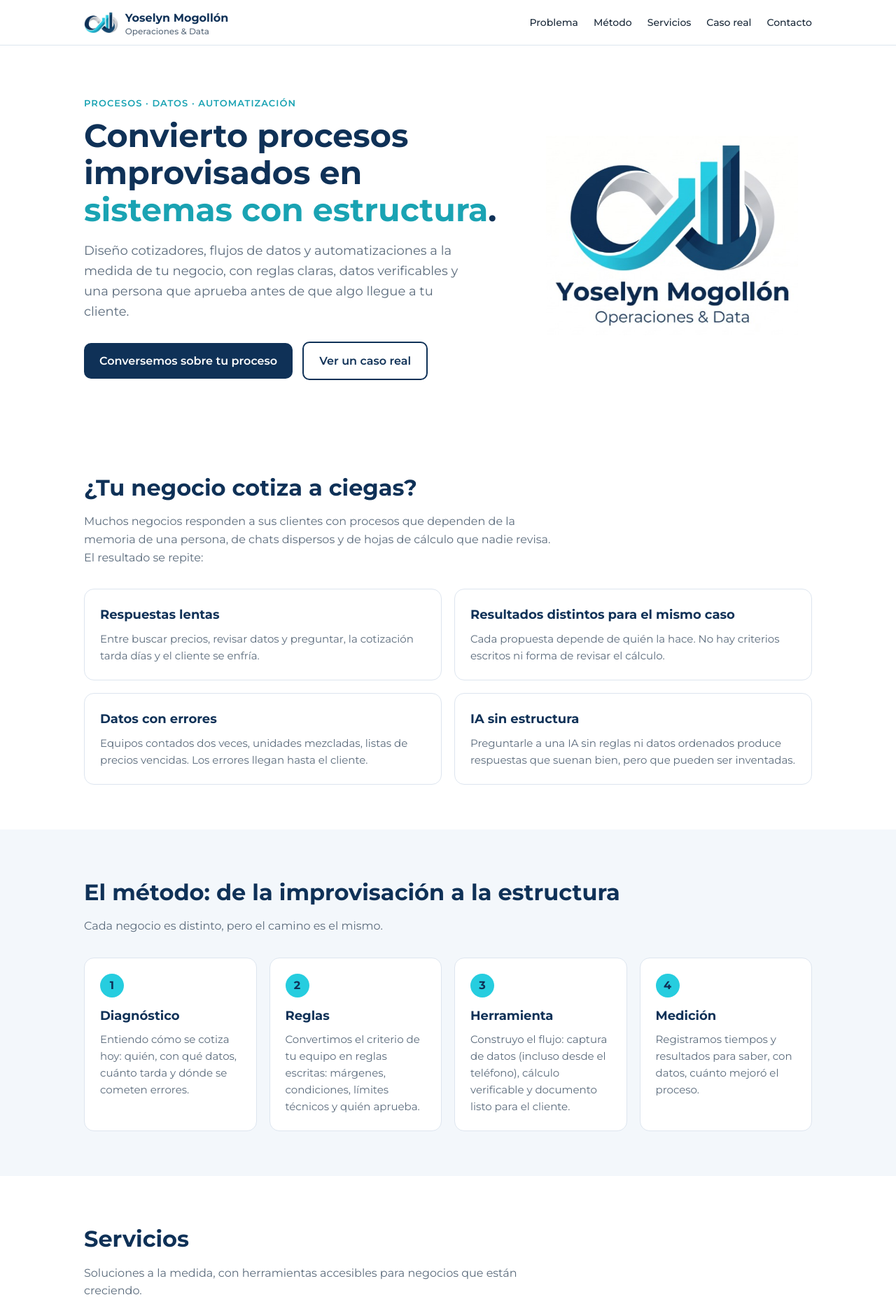
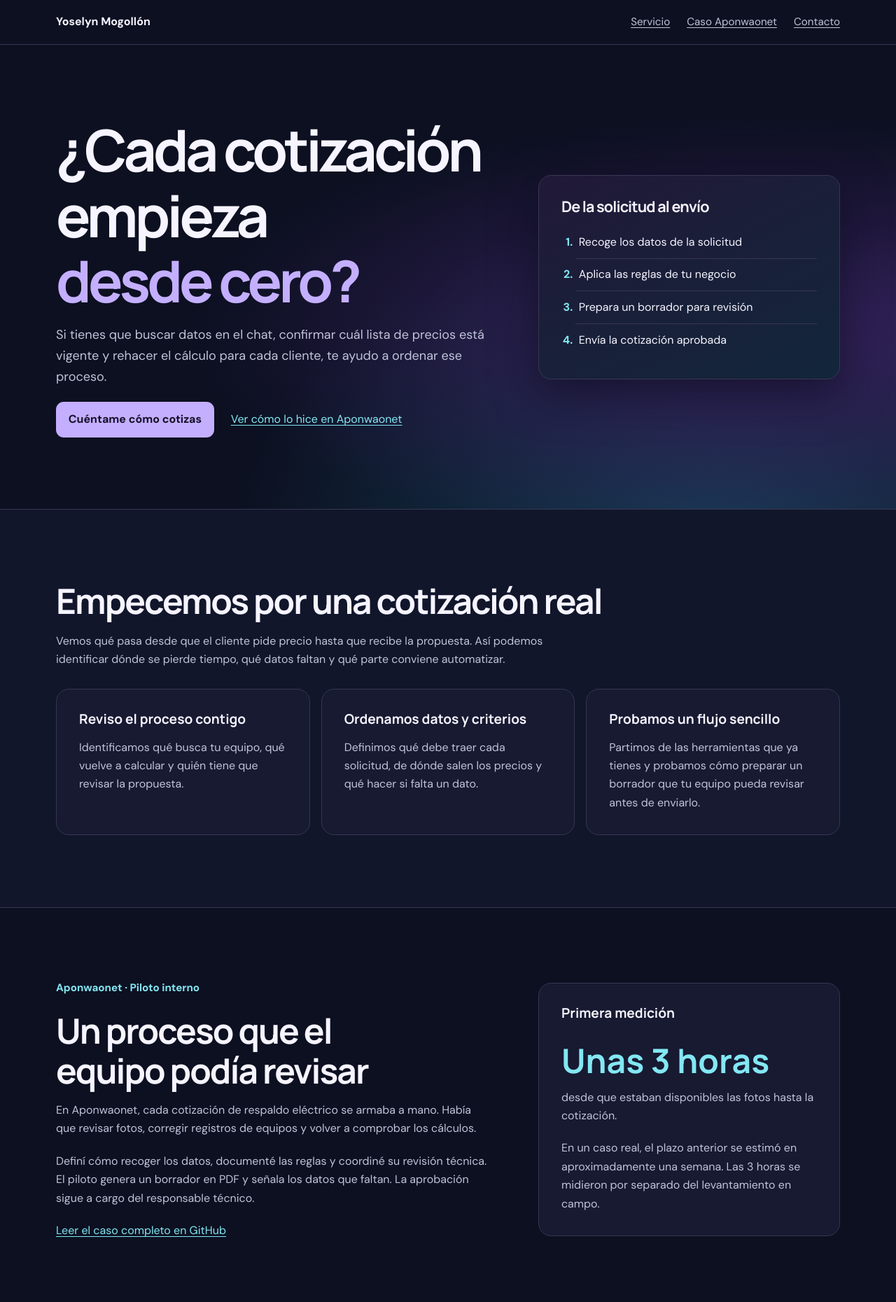
Before and after one commit to yoselynm2g/portafolio-operaciones-automatizacion_Yoselyn, a plain HTML site: page docs/index.html in a window 1280 px wide. Shown: the top 1860 px of the page at 70% size. Drawn offline with Linux system fonts and the light colour scheme.

Commit message:
Adapta la página de servicios a la voz de Yoselyn

```diff
--- a/docs/index.html
+++ b/docs/index.html
@@ -3,210 +3,178 @@
 <head>
   <meta charset="utf-8">
   <meta name="viewport" content="width=device-width, initial-scale=1">
-<title>Yoselyn Mogollón · Operaciones &amp; Data</title>
-<meta name="description" content="Convierto procesos improvisados en sistemas con estructura: cotizadores, flujos de datos y automatizaciones a la medida de tu negocio.">
+  <title>Yoselyn Mogollón | Cotizaciones y procesos</title>
+  <meta name="description" content="Organiza las solicitudes, los precios y las reglas de tu negocio para preparar cotizaciones que tu equipo pueda revisar.">
   <link rel="icon" href="img/simbolo.png">
   <link rel="preconnect" href="https://fonts.googleapis.com">
   <link rel="preconnect" href="https://fonts.gstatic.com" crossorigin>
-<link href="https://fonts.googleapis.com/css2?family=Montserrat:wght@400;500;600;700&display=swap" rel="stylesheet">
+  <link href="https://fonts.googleapis.com/css2?family=DM+Sans:wght@400;500;600;700&family=Manrope:wght@600;700;800&display=swap" rel="stylesheet">
   <style>
     :root {
-    --navy: #0f3157;
-    --navy-2: #13406b;
-    --cyan: #26cddf;
-    --cyan-dark: #1aa3b3;
-    --gray: #cfd6e6;
-    --ink: #1b2a3a;
-    --muted: #5b6b7c;
-    --bg: #ffffff;
-    --bg-soft: #f3f7fb;
-    --card: #ffffff;
-    --border: #dde5ef;
+      color-scheme: dark;
+      --bg: #0c1021;
+      --panel: #171a31;
+      --text: #f6f4ff;
+      --muted: #c0c3d9;
+      --violet: #c4afff;
+      --cyan: #83e7f3;
+      --line: #393653;
     }
     * { box-sizing: border-box; }
-  html { scroll-behavior: smooth; }
-  body { margin: 0; font-family: "Montserrat", system-ui, sans-serif; color: var(--ink); background: var(--bg); line-height: 1.6; }
-  a { color: var(--navy-2); }
-  .wrap { max-width: 1080px; margin: 0 auto; padding: 0 20px; }
-
-  header { position: sticky; top: 0; z-index: 10; background: rgba(255,255,255,.94); backdrop-filter: blur(6px); border-bottom: 1px solid var(--border); }
-  .nav { display: flex; align-items: center; justify-content: space-between; height: 64px; gap: 16px; }
-  .brand { display: flex; align-items: center; gap: 10px; text-decoration: none; color: var(--navy); font-weight: 700; }
-  .brand img { height: 30px; width: auto; }
-  .brand small { display: block; font-weight: 500; color: var(--muted); font-size: 12px; line-height: 1; }
-  .nav nav { display: flex; gap: 22px; }
-  .nav nav a { text-decoration: none; color: var(--ink); font-weight: 500; font-size: 14px; }
-  .nav nav a:hover { color: var(--cyan-dark); }
-
-  .hero { background: #ffffff; padding: 72px 0 64px; }
-  .hero-grid { display: grid; grid-template-columns: 1.2fr .8fr; gap: 40px; align-items: center; }
-  .eyebrow { color: var(--cyan-dark); font-weight: 600; text-transform: uppercase; letter-spacing: .08em; font-size: 13px; margin: 0 0 10px; }
-  h1 { color: var(--navy); font-size: clamp(30px, 4.4vw, 46px); line-height: 1.15; margin: 0 0 18px; }
-  h1 span { color: var(--cyan-dark); }
-  .lead { font-size: 18px; color: var(--muted); margin: 0 0 28px; max-width: 560px; }
-  .btn { display: inline-block; padding: 13px 22px; border-radius: 10px; font-weight: 600; text-decoration: none; transition: transform .15s ease; }
-  .btn:hover { transform: translateY(-1px); }
-  .btn-primary { background: var(--navy); color: #fff; }
-  .btn-ghost { color: var(--navy); border: 2px solid var(--navy); margin-left: 10px; }
-  .hero-logo { text-align: center; }
-  .hero-logo img { width: 100%; max-width: 360px; height: auto; }
-
-  section { padding: 64px 0; }
-  section.soft { background: var(--bg-soft); }
-  h2 { color: var(--navy); font-size: clamp(24px, 3vw, 32px); margin: 0 0 10px; }
-  .sub { color: var(--muted); margin: 0 0 32px; max-width: 680px; }
-
-  .grid { display: grid; gap: 18px; }
-  .g4 { grid-template-columns: repeat(4, 1fr); }
-  .g2 { grid-template-columns: repeat(2, 1fr); }
-  .card { background: var(--card); border: 1px solid var(--border); border-radius: 14px; padding: 22px; }
-  .card h3 { margin: 0 0 8px; color: var(--navy); font-size: 18px; }
-  .card p { margin: 0; color: var(--muted); font-size: 15px; }
-  .pain li { margin-bottom: 8px; }
-  .num { display: inline-flex; align-items: center; justify-content: center; width: 34px; height: 34px; border-radius: 50%; background: var(--cyan); color: var(--navy); font-weight: 700; margin-bottom: 12px; }
-
-  .case { display: grid; grid-template-columns: 1fr 1fr; gap: 28px; align-items: center; }
-  .metric { display: flex; align-items: center; gap: 18px; background: var(--navy); color: #fff; border-radius: 16px; padding: 26px; }
-  .metric .from, .metric .to { text-align: center; flex: 1; }
-  .metric strong { display: block; font-size: 30px; line-height: 1.1; white-space: nowrap; }
-  .metric .to strong { color: var(--cyan); }
-  .metric small { opacity: .85; font-size: 13px; }
-  .metric .arrow { font-size: 28px; color: var(--cyan); }
-  .note { font-size: 13px; color: var(--muted); margin-top: 10px; }
-  .checks { list-style: none; padding: 0; margin: 0; }
-  .checks li { padding-left: 26px; position: relative; margin-bottom: 10px; }
-  .checks li::before { content: "✓"; position: absolute; left: 0; color: var(--cyan-dark); font-weight: 700; }
-
-  .cta { background: var(--navy); color: #fff; text-align: center; }
-  .cta h2 { color: #fff; }
-  .cta p { color: #d7e3f1; margin: 0 auto 26px; max-width: 620px; }
-  .cta .btn-primary { background: var(--cyan); color: var(--navy); }
-  .cta .btn-ghost { border-color: #fff; color: #fff; }
-
-  footer { padding: 26px 0; font-size: 13px; color: var(--muted); text-align: center; }
-
-  @media (max-width: 860px) {
-    .hero-grid, .case { grid-template-columns: 1fr; }
-    .hero-logo { order: -1; }
-    .hero-logo img { max-width: 220px; }
-    .g4 { grid-template-columns: repeat(2, 1fr); }
-    .nav nav { display: none; }
+    body {
+      margin: 0;
+      background: var(--bg);
+      color: var(--text);
+      font: 1rem/1.65 "DM Sans", system-ui, sans-serif;
     }
-  @media (max-width: 520px) {
-    .g4, .g2 { grid-template-columns: 1fr; }
-    .btn-ghost { margin: 10px 0 0; }
-    .metric { flex-direction: column; gap: 6px; }
-    .metric .arrow { transform: rotate(90deg); }
-    .metric strong { font-size: 26px; }
+    a { color: var(--cyan); text-underline-offset: .2em; }
+    a:focus-visible { outline: 3px solid var(--cyan); outline-offset: 5px; }
+    .wrap { width: min(70rem, calc(100% - 2.5rem)); margin-inline: auto; }
+    header { border-bottom: 1px solid var(--line); }
+    .nav, nav, .actions {
+      display: flex;
+      align-items: center;
+      flex-wrap: wrap;
+      gap: .75rem 1.5rem;
+    }
+    .nav { justify-content: space-between; padding-block: 1.15rem; }
+    .brand { font-weight: 700; color: var(--text); text-decoration: none; }
+    nav a { font-size: .95rem; color: var(--muted); }
+    section { padding-block: clamp(3.5rem, 8vw, 7rem); }
+    h1, h2, h3 {
+      font-family: Manrope, system-ui, sans-serif;
+      line-height: 1.14;
+      margin: 0 0 1rem;
+      text-wrap: balance;
+    }
+    h1 { font-size: clamp(2.35rem, 6.5vw, 5.15rem); letter-spacing: -.06em; }
+    h2 { font-size: clamp(1.8rem, 4vw, 3.1rem); letter-spacing: -.04em; }
+    h3 { font-size: 1.2rem; }
+    p { margin: 0 0 1.25rem; color: var(--muted); max-width: 65ch; }
+    .hero {
+      background: radial-gradient(ellipse at 85% 62%, #36205c 0%, transparent 53%),
+                  radial-gradient(ellipse at 80% 108%, #153d55 0%, transparent 48%);
+    }
+    .split { display: grid; gap: clamp(1.5rem, 5vw, 4rem); align-items: center; }
+    .accent { color: var(--violet); }
+    .lead { font-size: 1.13rem; }
+    .button {
+      display: inline-block;
+      border: 1px solid transparent;
+      border-radius: .7rem;
+      padding: .7rem 1.05rem;
+      background: var(--violet);
+      color: #15102a;
+      text-decoration: none;
+      font-weight: 700;
+    }
+    .button:hover { background: var(--cyan); }
+    .flow, .card, .metric {
+      border: 1px solid var(--line);
+      border-radius: 1.15rem;
+      padding: clamp(1.15rem, 3vw, 2rem);
+      background: var(--panel);
+    }
+    .flow {
+      background: linear-gradient(155deg, #211938, #12263a);
+      box-shadow: 0 1.2rem 4rem #090b19a0;
+    }
+    .flow-title { font-size: 1.35rem; }
+    .flow ol { padding-left: 1.25rem; margin: 0; }
+    .flow li { padding: .6rem .3rem; }
+    .flow li + li { border-top: 1px solid var(--line); }
+    .flow li::marker { color: var(--cyan); font-weight: 700; }
+    .band { background: #11162b; border-block: 1px solid var(--line); }
+    .cards { display: grid; gap: 1rem; margin-top: 1.75rem; }
+    .card p, .metric p:last-child { margin-bottom: 0; }
+    .source-label { color: var(--cyan); font-size: .95rem; font-weight: 700; }
+    .metric strong {
+      display: block;
+      font-family: Manrope, system-ui, sans-serif;
+      font-size: clamp(1.85rem, 4vw, 3rem);
+      color: var(--cyan);
+    }
+    footer { border-top: 1px solid var(--line); padding-block: 1.5rem; color: var(--muted); }
+    @media (min-width: 48rem) {
+      .split { grid-template-columns: 1.45fr 1fr; }
+      .cards { grid-template-columns: repeat(3, 1fr); }
     }
   </style>
 </head>
 <body>
-
   <header>
     <div class="wrap nav">
-    <a class="brand" href="#">
-      <img src="img/simbolo.png" alt="">
-      <div>Yoselyn Mogollón<small>Operaciones &amp; Data</small></div>
-    </a>
-    <nav>
-      <a href="#problema">Problema</a>
-      <a href="#metodo">Método</a>
-      <a href="#servicios">Servicios</a>
-      <a href="#caso">Caso real</a>
+      <a class="brand" href="#inicio">Yoselyn Mogollón</a>
+      <nav aria-label="Navegación principal">
+        <a href="#servicio">Servicio</a>
+        <a href="#caso">Caso Aponwaonet</a>
         <a href="#contacto">Contacto</a>
       </nav>
     </div>
   </header>
-
-<section class="hero">
-  <div class="wrap hero-grid">
+  <main id="inicio">
+    <section class="hero" aria-labelledby="titulo">
+      <div class="wrap split">
         <div>
-      <p class="eyebrow">Procesos · Datos · Automatización</p>
-      <h1>Convierto procesos improvisados en <span>sistemas con estructura</span>.</h1>
-      <p class="lead">Diseño cotizadores, flujos de datos y automatizaciones a la medida de tu negocio, con reglas claras, datos verificables y una persona que aprueba antes de que algo llegue a tu cliente.</p>
-      <a class="btn btn-primary" href="#contacto">Conversemos sobre tu proceso</a>
-      <a class="btn btn-ghost" href="#caso">Ver un caso real</a>
+          <h1 id="titulo">¿Cada cotización empieza <span class="accent">desde cero?</span></h1>
+          <p class="lead">Si tienes que buscar datos en el chat, confirmar cuál lista de precios está vigente y rehacer el cálculo para cada cliente, te ayudo a ordenar ese proceso.</p>
+          <div class="actions">
+            <a class="button" href="#contacto">Cuéntame cómo cotizas</a>
+            <a href="#caso">Ver cómo lo hice en Aponwaonet</a>
           </div>
-    <div class="hero-logo"><img src="img/logo-completo.png" alt="Logo de Yoselyn Mogollón, Operaciones y Data"></div>
         </div>
-</section>
-
-<section id="problema">
-  <div class="wrap">
-    <h2>¿Tu negocio cotiza a ciegas?</h2>
-    <p class="sub">Muchos negocios responden a sus clientes con procesos que dependen de la memoria de una persona, de chats dispersos y de hojas de cálculo que nadie revisa. El resultado se repite:</p>
-    <div class="grid g2">
-      <div class="card"><h3>Respuestas lentas</h3><p>Entre buscar precios, revisar datos y preguntar, la cotización tarda días y el cliente se enfría.</p></div>
-      <div class="card"><h3>Resultados distintos para el mismo caso</h3><p>Cada propuesta depende de quién la hace. No hay criterios escritos ni forma de revisar el cálculo.</p></div>
-      <div class="card"><h3>Datos con errores</h3><p>Equipos contados dos veces, unidades mezcladas, listas de precios vencidas. Los errores llegan hasta el cliente.</p></div>
-      <div class="card"><h3>IA sin estructura</h3><p>Preguntarle a una IA sin reglas ni datos ordenados produce respuestas que suenan bien, pero que pueden ser inventadas.</p></div>
+        <div class="flow">
+          <h2 class="flow-title">De la solicitud al envío</h2>
+          <ol>
+            <li>Recoge los datos de la solicitud</li>
+            <li>Aplica las reglas de tu negocio</li>
+            <li>Prepara un borrador para revisión</li>
+            <li>Envía la cotización aprobada</li>
+          </ol>
         </div>
       </div>
     </section>
 
-<section id="metodo" class="soft">
+    <section id="servicio" class="band">
       <div class="wrap">
-    <h2>El método: de la improvisación a la estructura</h2>
-    <p class="sub">Cada negocio es distinto, pero el camino es el mismo.</p>
-    <div class="grid g4">
-      <div class="card"><div class="num">1</div><h3>Diagnóstico</h3><p>Entiendo cómo se cotiza hoy: quién, con qué datos, cuánto tarda y dónde se cometen errores.</p></div>
-      <div class="card"><div class="num">2</div><h3>Reglas</h3><p>Convertimos el criterio de tu equipo en reglas escritas: márgenes, condiciones, límites técnicos y quién aprueba.</p></div>
-      <div class="card"><div class="num">3</div><h3>Herramienta</h3><p>Construyo el flujo: captura de datos (incluso desde el teléfono), cálculo verificable y documento listo para el cliente.</p></div>
-      <div class="card"><div class="num">4</div><h3>Medición</h3><p>Registramos tiempos y resultados para saber, con datos, cuánto mejoró el proceso.</p></div>
+        <h2>Empecemos por una cotización real</h2>
+        <p>Vemos qué pasa desde que el cliente pide precio hasta que recibe la propuesta. Así podemos identificar dónde se pierde tiempo, qué datos faltan y qué parte conviene automatizar.</p>
+        <div class="cards">
+          <div class="card"><h3>Reviso el proceso contigo</h3><p>Identificamos qué busca tu equipo, qué vuelve a calcular y quién tiene que revisar la propuesta.</p></div>
+          <div class="card"><h3>Ordenamos datos y criterios</h3><p>Definimos qué debe traer cada solicitud, de dónde salen los precios y qué hacer si falta un dato.</p></div>
+          <div class="card"><h3>Probamos un flujo sencillo</h3><p>Partimos de las herramientas que ya tienes y probamos cómo preparar un borrador que tu equipo pueda revisar antes de enviarlo.</p></div>
         </div>
       </div>
     </section>
 
-<section id="servicios">
-  <div class="wrap">
-    <h2>Servicios</h2>
-    <p class="sub">Soluciones a la medida, con herramientas accesibles para negocios que están creciendo.</p>
-    <div class="grid g2">
-      <div class="card"><h3>Cotizadores a la medida</h3><p>Reglas de tu negocio, cálculo verificable, documento PDF con tu marca y aprobación antes de enviar.</p></div>
-      <div class="card"><h3>Captura de datos en campo</h3><p>Formularios en el teléfono conectados a una base de datos, para no depender de una computadora ni de mensajes sueltos.</p></div>
-      <div class="card"><h3>Reportes y tableros</h3><p>Indicadores claros sobre tiempos de respuesta, ventas y operación, con datos depurados.</p></div>
-      <div class="card"><h3>Depuración y organización de datos</h3><p>Catálogos, listas de precios y bases de clientes ordenados y listos para usar.</p></div>
+    <section id="caso">
+      <div class="wrap split">
+        <div>
+          <p class="source-label">Aponwaonet · Piloto interno</p>
+          <h2>Un proceso que el equipo podía revisar</h2>
+          <p>En Aponwaonet, cada cotización de respaldo eléctrico se armaba a mano. Había que revisar fotos, corregir registros de equipos y volver a comprobar los cálculos.</p>
+          <p>Definí cómo recoger los datos, documenté las reglas y coordiné su revisión técnica. El piloto genera un borrador en PDF y señala los datos que faltan. La aprobación sigue a cargo del responsable técnico.</p>
+          <a href="https://github.com/yoselynm2g/portafolio-operaciones-automatizacion_Yoselyn/blob/main/06-cotizador-respaldo-electrico/README-es.md">Leer el caso completo en GitHub</a>
+        </div>
+        <div class="metric">
+          <h3>Primera medición</h3>
+          <p><strong>Unas 3 horas</strong> desde que estaban disponibles las fotos hasta la cotización.</p>
+          <p>En un caso real, el plazo anterior se estimó en aproximadamente una semana. Las 3 horas se midieron por separado del levantamiento en campo.</p>
         </div>
       </div>
     </section>
 
-<section id="caso" class="soft">
-  <div class="wrap case">
-    <div>
-      <p class="eyebrow">Caso real · Sistemas de respaldo eléctrico</p>
-      <h2>Cotizaciones de días a horas</h2>
-      <p>Una empresa de sistemas de respaldo eléctrico en Venezuela armaba cada cotización a mano, con listas de precios y consultas sueltas a la IA. Diseñamos:</p>
-      <ul class="checks">
-        <li>Un registro de reglas técnicas y comerciales aprobadas por el responsable técnico.</li>
-        <li>Un motor de cálculo con pruebas automáticas, que avisa cuando falta un dato en lugar de inventarlo.</li>
-        <li>Un flujo desde el teléfono que genera la cotización en PDF, con marca de borrador hasta su aprobación.</li>
-      </ul>
-      <p><a href="https://github.com/yoselynm2g/portafolio-operaciones-automatizacion_Yoselyn/blob/main/06-cotizador-respaldo-electrico/README-es.md">Ver el caso completo →</a></p>
-    </div>
-    <div>
-      <div class="metric">
-        <div class="from"><strong>≈ 1 semana</strong><small>antes</small></div>
-        <div class="arrow">→</div>
-        <div class="to"><strong>≈ 3 horas</strong><small>con el nuevo proceso</small></div>
-      </div>
-      <p class="note">Tiempo desde tener los datos del cliente hasta la cotización, en un caso real. El tiempo de antes es un estimado; el de después se midió. La medición continúa con más casos.</p>
+    <section id="contacto" class="band">
+      <div class="wrap">
+        <h2>¿Qué parte de cotizar te quita más tiempo?</h2>
+        <p>Soy Yoselyn, administradora de empresas. Cuéntame qué pasa cuando entra una solicitud y en qué punto se demora. A partir de ahí podemos ver por dónde empezar.</p>
+        <div class="actions">
+          <a class="button" href="https://www.linkedin.com/in/yoselynmogollong/">Escríbeme por LinkedIn</a>
+          <a href="https://github.com/yoselynm2g/portafolio-operaciones-automatizacion_Yoselyn">Ver portafolio en GitHub</a>
         </div>
       </div>
     </section>
-
-<section id="contacto" class="cta">
-  <div class="wrap">
-    <h2>¿Cómo cotiza tu negocio hoy?</h2>
-    <p>Cuéntame tu proceso actual. Te digo con honestidad si una herramienta a la medida te ayudaría y por dónde empezar.</p>
-    <a class="btn btn-primary" href="https://www.linkedin.com/in/yoselynmogollong/">Escríbeme por LinkedIn</a>
-    <a class="btn btn-ghost" href="https://github.com/yoselynm2g/portafolio-operaciones-automatizacion_Yoselyn">Ver portafolio</a>
-  </div>
-</section>
-
-<footer>
-  <div class="wrap">© 2026 Yoselyn Mogollón · Operaciones &amp; Data</div>
-</footer>
-
+  </main>
+  <footer><div class="wrap">Yoselyn Mogollón · Operaciones, datos y automatización</div></footer>
 </body>
 </html>
```
Lines whose indentation alone changed are shown as unchanged.
